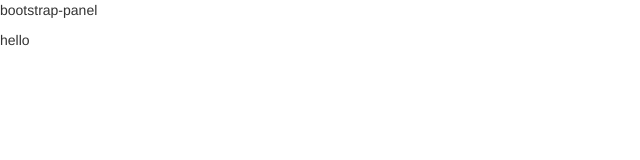
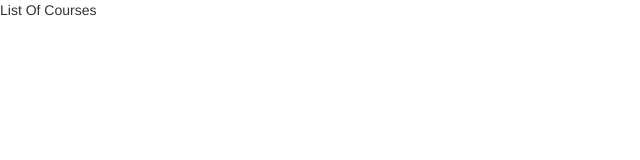
Before and after one commit to uzairqq/ECommerce, an Angular app: page / in a window 1280 px wide. Shown: the top 160 px of the page, without its empty margins (0-640 px from the left). Built offline with nearby package versions, Linux system fonts and the light colour scheme.

Commit message:
Used *ngIf Directive for checking of courses is available or not to show heading

```diff
--- a/src/app/app.component.ts
+++ b/src/app/app.component.ts
@@ -4,11 +4,18 @@
   selector: 'app-root',
   // templateUrl: './app.component.html',
   template: `
-  <app-bootstrap-panel>hello</app-bootstrap-panel>
+  <div *ngIf="courses.length>0">
+  List Of Courses
+  </div>
+  <div *ngIf="courses.length==0">
+  No Courses Yet
+  </div>
   `,
   styleUrls: ['./app.component.css']
 })
 export class AppComponent {
+
+  courses = [1, 2];
 
 
 
```
